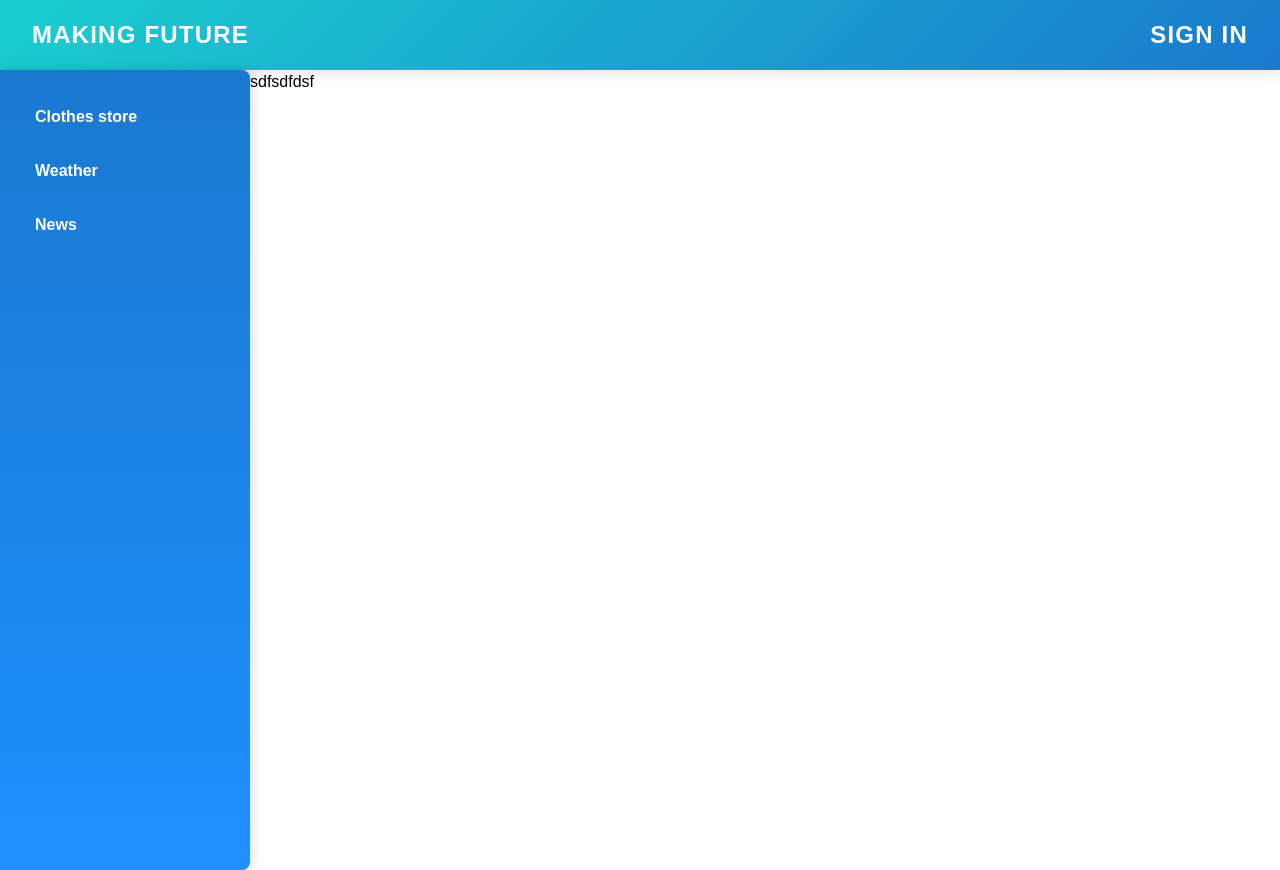
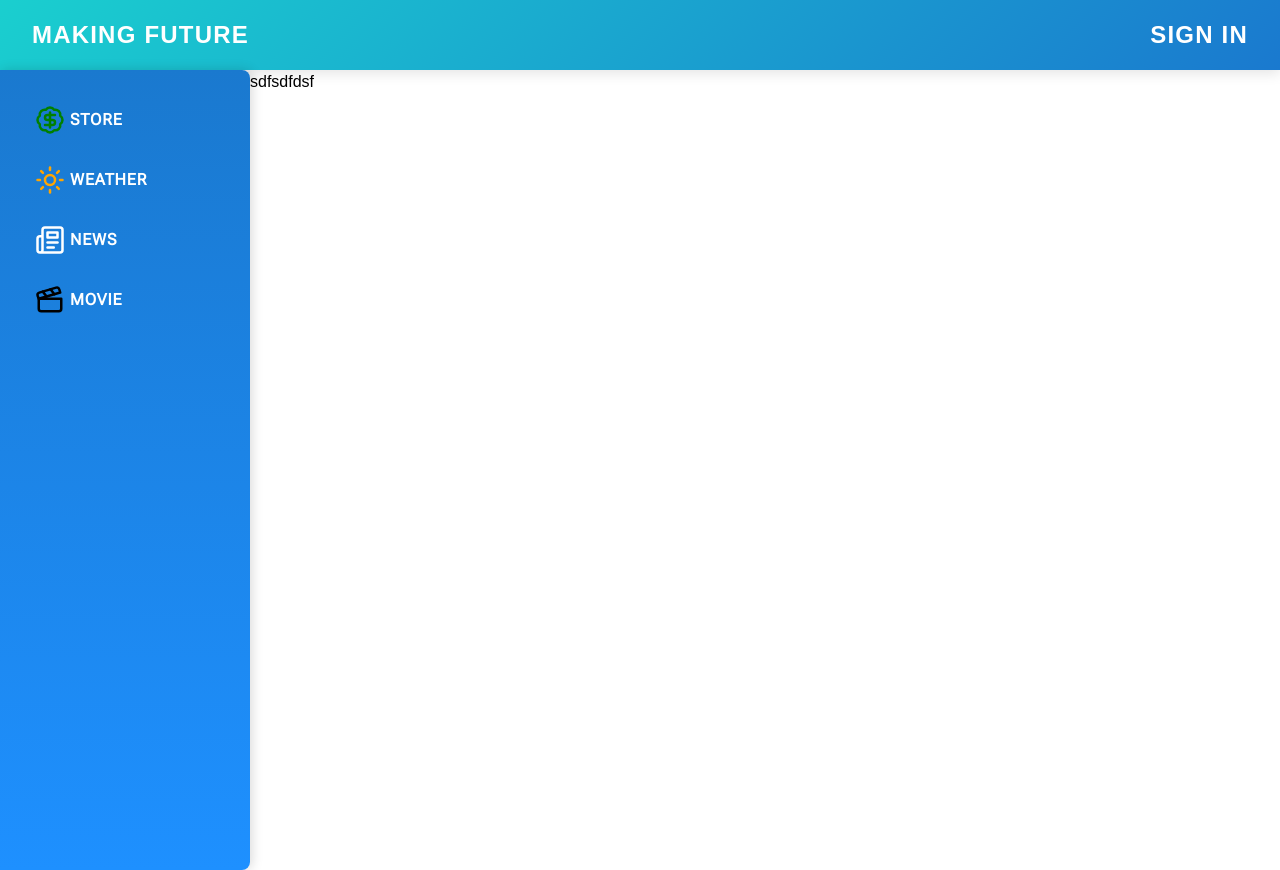
Before and after one commit to Vladimirkasperovich/-multifunctional-project, a Next.js app: page / in a window 1280 px wide. Built offline with nearby package versions, Linux system fonts and the light colour scheme.

Commit message:
feat: add lucide icon

```diff
--- a/package.json
+++ b/package.json
@@ -9,6 +9,7 @@
     "lint": "next lint"
   },
   "dependencies": {
+    "lucide-react": "^0.454.0",
     "next": "15.0.2",
     "react": "19.0.0-rc-02c0e824-20241028",
     "react-dom": "19.0.0-rc-02c0e824-20241028",
--- a/shared/constant/constant.ts
+++ b/shared/constant/constant.ts
@@ -1,9 +1,31 @@
+import {
+  LucideIcon,
+  BadgeDollarSign,
+  Sun,
+  Newspaper,
+  Clapperboard,
+} from "lucide-react";
+
 export interface SidebarItem {
+  icon: LucideIcon;
   id: string;
   value: string;
+  color: string;
 }
+
 export const sidebarItems: SidebarItem[] = [
-  { id: crypto.randomUUID(), value: "Clothes store" },
-  { id: crypto.randomUUID(), value: "Weather" },
-  { id: crypto.randomUUID(), value: "News" },
+  {
+    id: crypto.randomUUID(),
+    value: "Store",
+    icon: BadgeDollarSign,
+    color: "green",
+  },
+  { id: crypto.randomUUID(), value: "Weather", icon: Sun, color: "orange" },
+  { id: crypto.randomUUID(), value: "News", icon: Newspaper, color: "white" },
+  {
+    id: crypto.randomUUID(),
+    value: "Movie",
+    icon: Clapperboard,
+    color: "black",
+  },
 ];
--- a/shared/ui/sidebar/sidebar.module.scss
+++ b/shared/ui/sidebar/sidebar.module.scss
@@ -4,6 +4,9 @@
   background: linear-gradient(180deg, #1a79cf, #1e90ff);
   box-shadow: 2px 0 12px rgba(0, 0, 0, 0.15);
   border-radius: 0 8px 8px 0;
+  &:hover {
+    background: linear-gradient(180deg, #1a79cf, #1acfcf);
+  }
 
   .block {
     display: flex;
@@ -14,17 +17,19 @@
     .element {
       color: #ffffff;
       font-size: 1rem;
+      font-family: "Roboto Flex", sans-serif;
+      letter-spacing: 0.05em;
       font-weight: 600;
       padding: 10px 15px;
+      position: relative;
+      text-transform: uppercase;
       margin: 5px 0;
-      width: 100%;
-      transition: all 0.2s ease-in-out;
-      border-radius: 4px;
-
+      transition: transform 0.3s ease;
+      display: flex;
+      align-items: center;
+      column-gap: 5px;
       &:hover {
-        background-color: rgba(255, 255, 255, 0.2);
-        transform: scale(1.05);
-        cursor: pointer;
+        transform: scale(1.4);
       }
     }
   }
--- a/shared/ui/sidebar/sidebar.tsx
+++ b/shared/ui/sidebar/sidebar.tsx
@@ -1,18 +1,20 @@
 import React from "react";
 import { sidebarItems } from "@/shared";
+import Link from "next/link";
 import styles from "./sidebar.module.scss";
 
 // interface Props {
 //   // className?: string;
 // }
 
-export const Sidebar: React.FC = ({}) => {
+export const Sidebar: React.FC = () => {
   return (
     <nav className={styles.main}>
       <ul className={styles.block}>
         {sidebarItems.map((item) => (
           <li key={item.id} className={styles.element}>
-            {item.value}
+            <item.icon width={30} height={30} color={item.color} />
+            <Link href={item.value.toLowerCase()}> {item.value}</Link>
           </li>
         ))}
       </ul>
```
Also changed, not shown: 1 other file (tests, documents, lock files or other folders).
